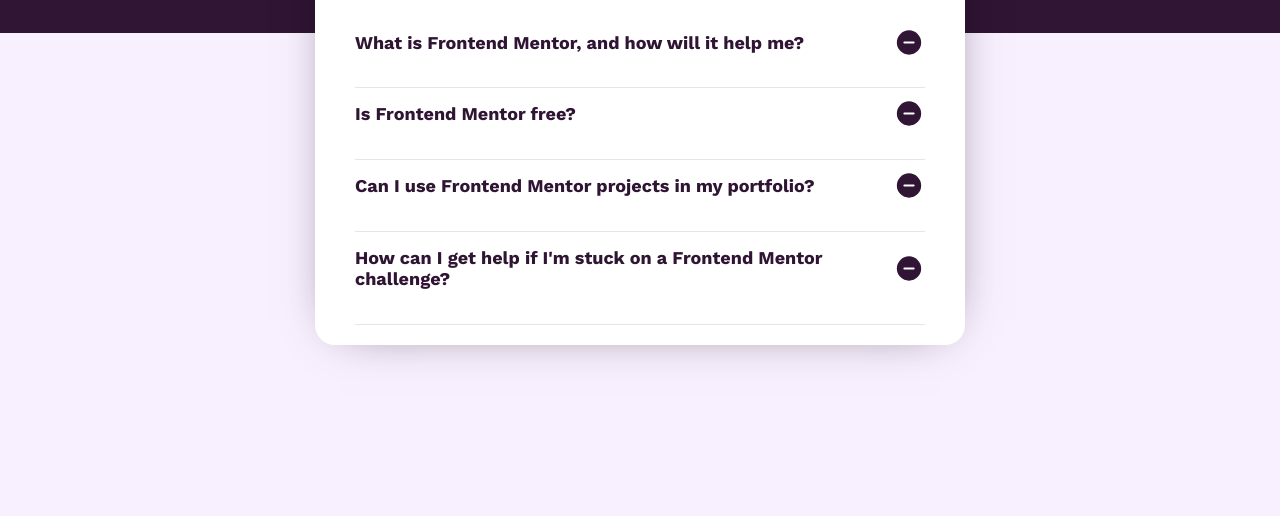
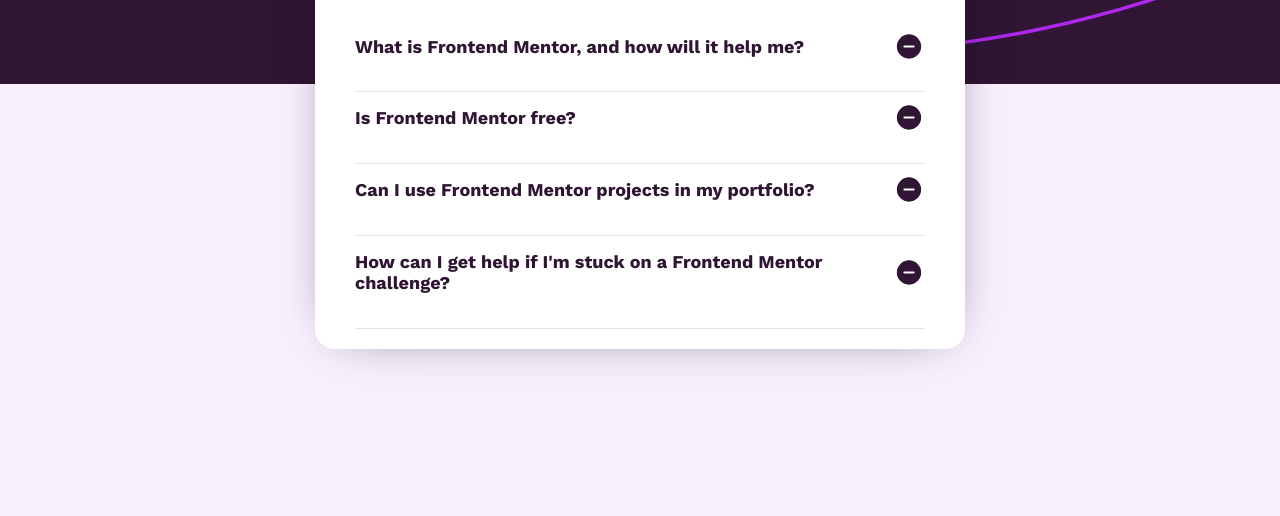
Before and after one commit to Marco-Silvera/Frontend-Mentor-Challenges, a plain HTML site: page 1-FAQ-accordion/index.html in a window 1280 px wide. Shown: the part 284-800 px from the top of the page. Drawn offline with nearby package versions, Linux system fonts and the light colour scheme.

Commit message:
Arreglé ancho del background

```diff
--- a/1-FAQ-accordion/styles.css
+++ b/1-FAQ-accordion/styles.css
@@ -11,12 +11,12 @@
     display: flex;
     justify-content: center;
     align-items: center;
-    height:99vh;
+    height:100vh;
     background-image: url('./images/background-pattern-desktop.svg');
     background-repeat: no-repeat;
     background-color: hsl(275, 100%, 97%);
     overflow: hidden;
-    background-size: auto 40%;
+    background-size: auto 46%;
     padding-left: 20px;
     padding-right: 20px;
 }
@@ -94,7 +94,7 @@
 @media (max-width:375px) {
     body {
         background-image: url('./images/background-pattern-mobile.svg');
-        background-size: auto 40%;
+        background-size: auto 46%;
     }
 
     .container {
```
